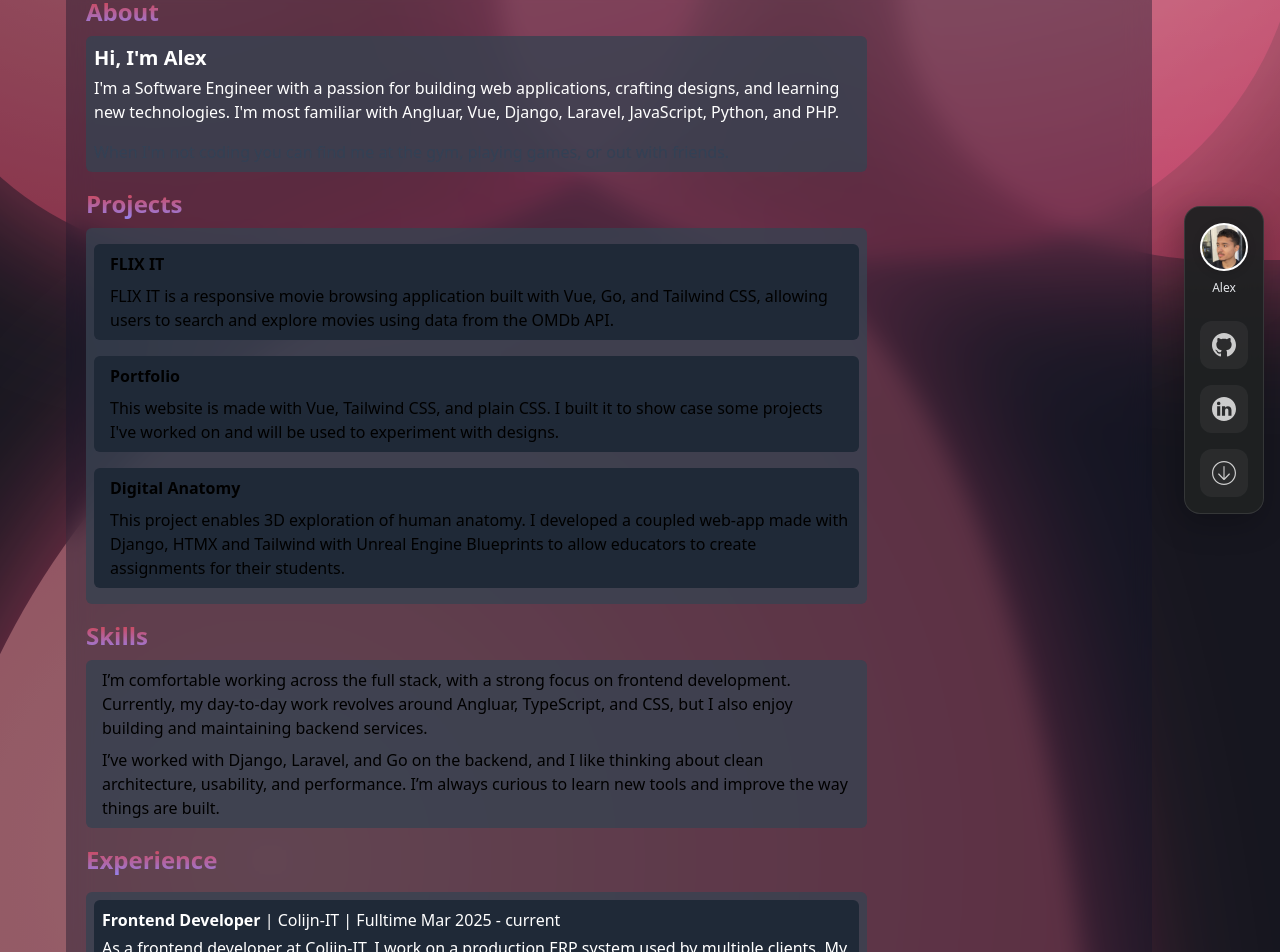
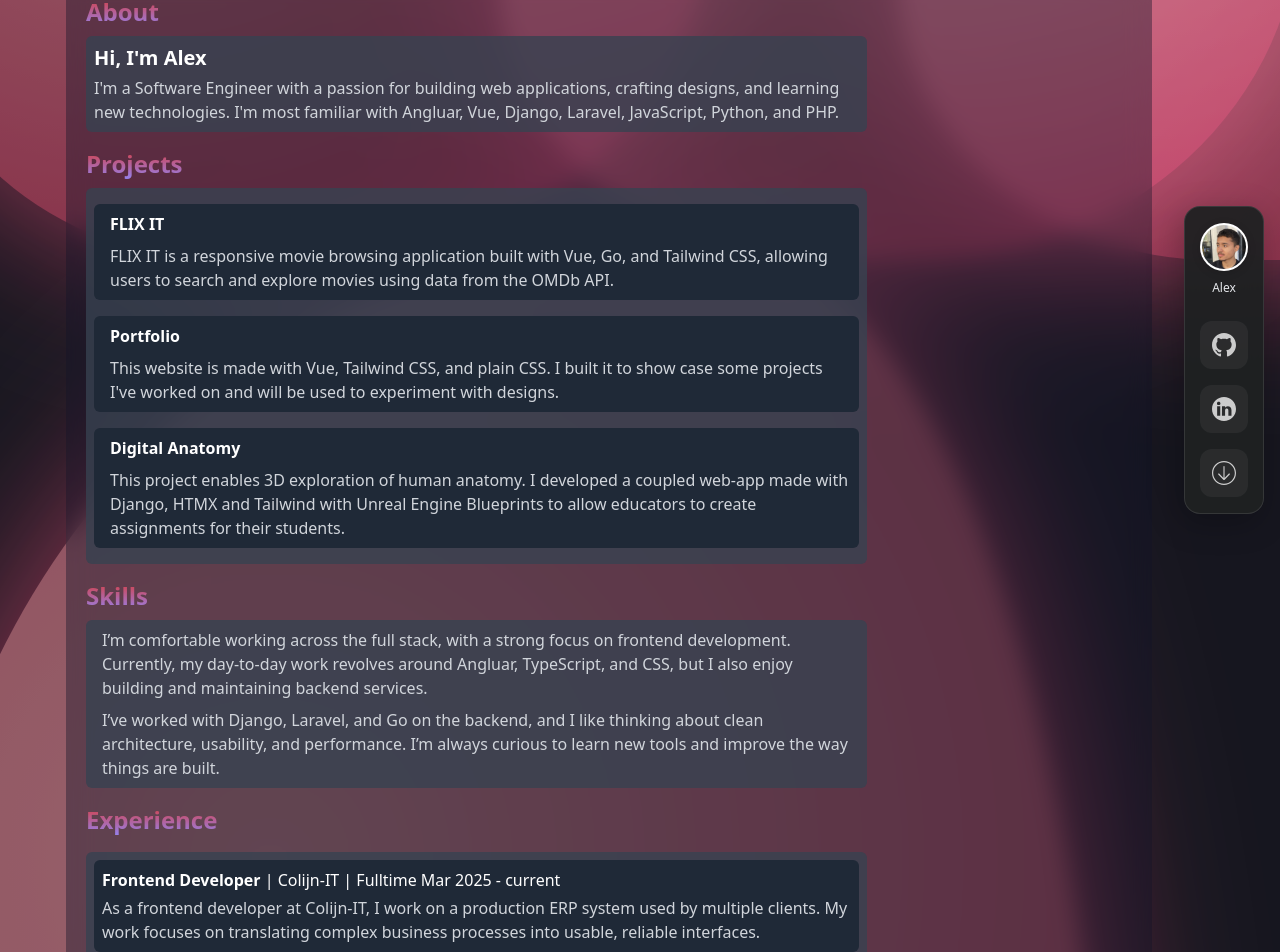
Before and after one commit to AlexGit123/portfolio, a Vue app: page / in a window 1280 px wide. Shown: the part 40-992 px from the top of the page. Built offline with nearby package versions, Linux system fonts and the light colour scheme; a web font is replaced by a local one.

Commit message:
styling adjustments

```diff
--- a/src/views/FooterView.vue
+++ b/src/views/FooterView.vue
@@ -1,5 +1,5 @@
 <template>
   <div class="flex flex-col items-center justify-center pt-5 bg-black">
-    <p>&copy; 2025 Dorfolio. All rights reserved.</p>
+    <p class="text-white">&copy; 2025 Dorfolio. All rights reserved.</p>
   </div>
 </template>
--- a/src/views/HomePageView.vue
+++ b/src/views/HomePageView.vue
@@ -1,24 +1,19 @@
 <template>
-  <div
-    class="bg-[rgb(19,21,41)]/40 flex justify-center p-2 rounded-md backdrop-blur-md h-full"
-  >
+  <div class="bg-[rgb(19,21,41)]/40 flex justify-center p-2 rounded-md backdrop-blur-md h-full">
     <div class="p-1">
       <div class="content grid gap-4 w-3/4 p-2 h-auto">
         <!-- about -->
         <div id="about" class="h-1/2">
           <p class="font-extrabold text-2xl mb-2 gradient">About</p>
-          <div class="p-2 text-white bg-gray-700/80 rounded-md">
+          <div class="p-2 bg-gray-700/80 rounded-md">
             <div>
-              <p class="font-extrabold text-xl pb-1">Hi, I'm Alex</p>
+              <p class="font-extrabold text-xl pb-1 text-white">Hi, I'm Alex</p>
             </div>
-            <div class="text-md text-white">
-              <p class="">
+            <div class="text-md">
+              <p class="text-gray-300">
                 I'm a Software Engineer with a passion for building web applications, crafting
                 designs, and learning new technologies. I'm most familiar with Angluar, Vue, Django,
                 Laravel, JavaScript, Python, and PHP.
-              </p>
-              <p class="pt-4 text-slate-700">
-                When I'm not coding you can find me at the gym, playing games, or out with friends.
               </p>
             </div>
           </div>
@@ -29,11 +24,11 @@
           <p class="font-extrabold text-2xl mb-2 gradient">Projects</p>
 
           <div class="bg-gray-700/80 rounded-md p-2">
-            <div class="space-y-4 pt-2 pb-2 h-full">
+            <div class="space-y-4 pt-2 pb-2 h-full text-white">
               <div class="pl-4 pr-2 bg-gray-800 w-full rounded-md">
                 <div class="flex flex-col">
                   <p class="pt-2 pb-2 font-bold">FLIX IT</p>
-                  <p class="pb-2">
+                  <p class="pb-2 text-gray-300">
                     FLIX IT is a responsive movie browsing application built with Vue, Go, and
                     Tailwind CSS, allowing users to search and explore movies using data from the
                     OMDb API.
@@ -42,9 +37,9 @@
               </div>
 
               <div class="pl-4 pr-2 bg-gray-800 w-full rounded-md">
-                <div class="flex flex-col">
+                <div class="flex flex-col text-white">
                   <p class="pt-2 pb-2 font-bold">Portfolio</p>
-                  <p class="pb-2">
+                  <p class="pb-2 text-gray-300">
                     This website is made with Vue, Tailwind CSS, and plain CSS. I built it to show
                     case some projects I've worked on and will be used to experiment with designs.
                   </p>
@@ -52,9 +47,9 @@
               </div>
 
               <div class="pl-4 pr-2 bg-gray-800 w-full rounded-md">
-                <div class="flex flex-col">
+                <div class="flex flex-col text-white">
                   <p class="pt-2 pb-2 font-bold">Digital Anatomy</p>
-                  <p class="pb-2">
+                  <p class="pb-2 text-gray-300">
                     This project enables 3D exploration of human anatomy. I developed a coupled
                     web-app made with Django, HTMX and Tailwind with Unreal Engine Blueprints to
                     allow educators to create assignments for their students.
@@ -68,7 +63,7 @@
         <!-- skills -->
         <div>
           <p class="font-extrabold text-2xl gradient mb-2">Skills</p>
-          <div class="pl-4 bg-gray-700/80 w-full rounded-md p-2">
+          <div class="pl-4 bg-gray-700/80 w-full rounded-md p-2 text-gray-300">
             <p class="pb-2">
               I’m comfortable working across the full stack, with a strong focus on frontend
               development. Currently, my day-to-day work revolves around Angluar, TypeScript, and
@@ -94,7 +89,7 @@
               </h1>
             </div>
             <div>
-              <p>
+              <p class="text-gray-300">
                 As a frontend developer at Colijn-IT, I work on a production ERP system used by
                 multiple clients. My work focuses on translating complex business processes into
                 usable, reliable interfaces.
@@ -109,7 +104,7 @@
               </h1>
             </div>
             <div>
-              <p>
+              <p class="text-gray-300">
                 Developed the Digital Anatomy application using Unreal Engine and a Django web-app
                 to create a learning experience for education purposes.
               </p>
```
